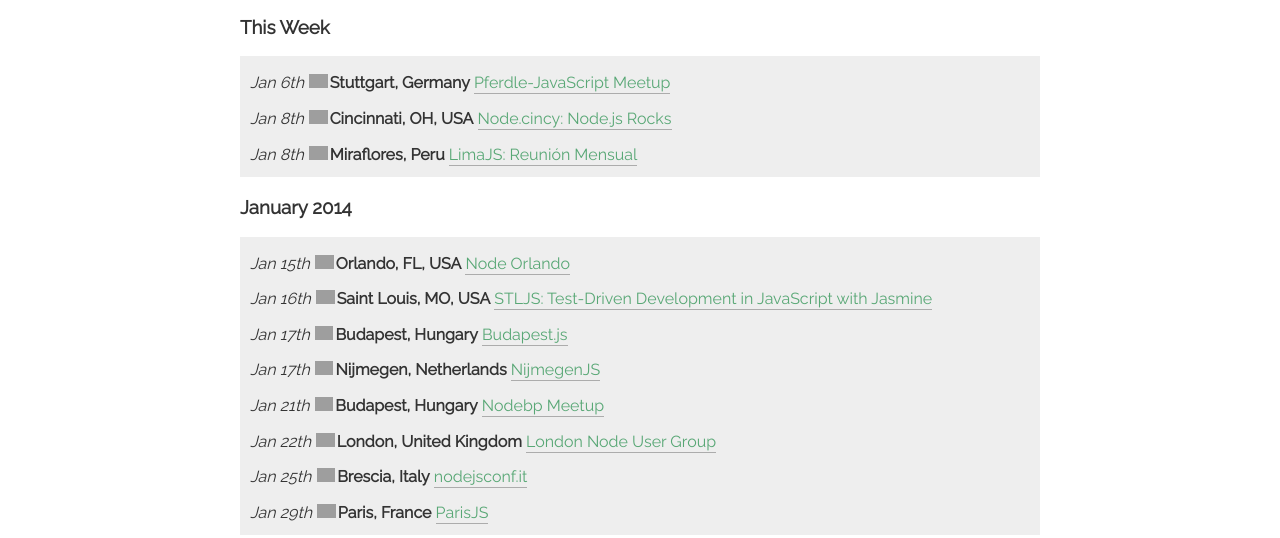
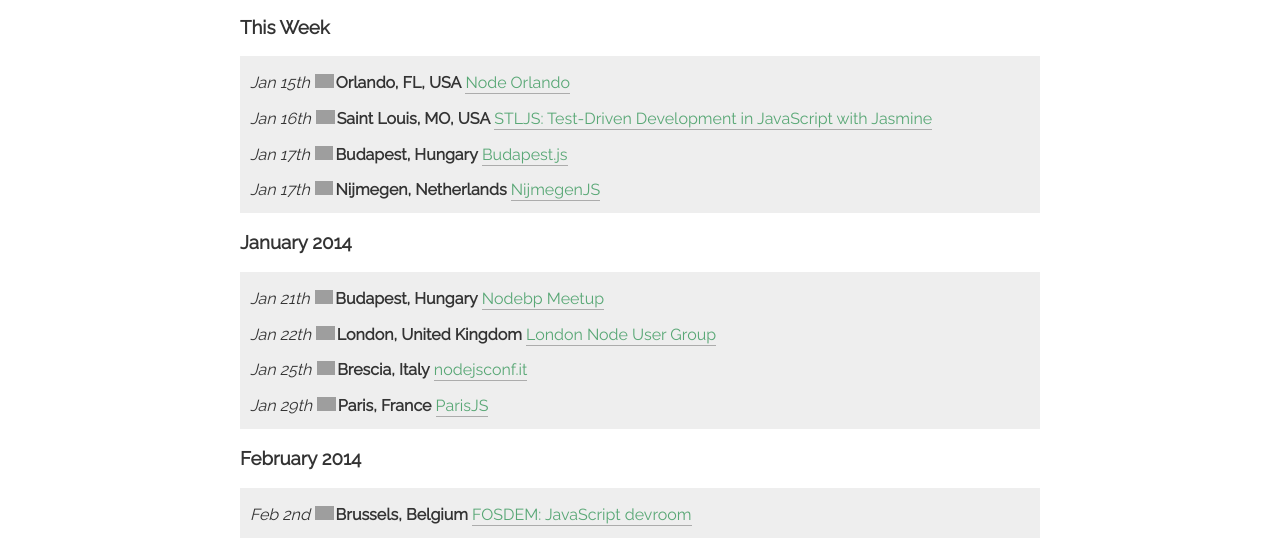
Before and after one commit to knode/node-meatspace, a website: page index.html in a window 1280 px wide. Shown: the part 344-882 px from the top of the page. Drawn offline with nearby package versions, Linux system fonts and the light colour scheme; grey boxes are pictures that could not be loaded.

Commit message:
update this week

```diff
--- a/index.html
+++ b/index.html
@@ -53,16 +53,13 @@
 send a pull request.</em></p>
 <h3 id="this-week">This Week</h3>
 <ul>
-<li><em>Jan 6th</em> <strong>Stuttgart, Germany</strong> <a href="http://www.meetup.com/stuttgartjs/">Pferdle-JavaScript Meetup</a></li>
-<li><em>Jan 8th</em> <strong>Cincinnati, OH, USA</strong> <a href="http://www.meetup.com/Node-cincy/events/qcnhgdyscblb/">Node.cincy: Node.js Rocks</a></li>
-<li><em>Jan 8th</em> <strong>Miraflores, Peru</strong> <a href="http://lanyrd.com/2014/limajs/">LimaJS: Reunión Mensual</a></li>
-</ul>
-<h3 id="january-2014">January 2014</h3>
-<ul>
 <li><em>Jan 15th</em> <strong>Orlando, FL, USA</strong> <a href="http://www.meetup.com/orlando-node-js/">Node Orlando</a></li>
 <li><em>Jan 16th</em> <strong>Saint Louis, MO, USA</strong> <a href="http://www.meetup.com/STL-JS-meetup/events/149993482/">STLJS: Test-Driven Development in JavaScript with Jasmine</a></li>
 <li><em>Jan 17th</em> <strong>Budapest, Hungary</strong> <a href="http://www.meetup.com/budapest-js/events/158370752/">Budapest.js</a></li>
 <li><em>Jan 17th</em> <strong>Nijmegen, Netherlands</strong> <a href="http://www.meetup.com/NijmegenJS/events/158369692/">NijmegenJS</a></li>
+</ul>
+<h3 id="january-2014">January 2014</h3>
+<ul>
 <li><em>Jan 21th</em> <strong>Budapest, Hungary</strong> <a href="http://www.meetup.com/nodebp/events/156892152">Nodebp Meetup</a></li>
 <li><em>Jan 22th</em> <strong>London, United Kingdom</strong> <a href="http://lanyrd.com/2014/lnug-january/">London Node User Group</a></li>
 <li><em>Jan 25th</em> <strong>Brescia, Italy</strong> <a href="http://nodejsconf.it">nodejsconf.it</a></li>
```
Also changed, not shown: README.md.
